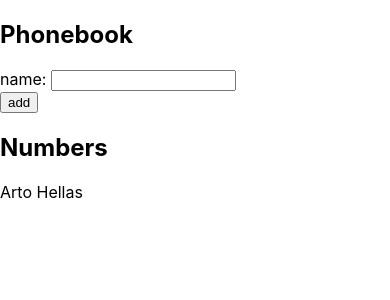
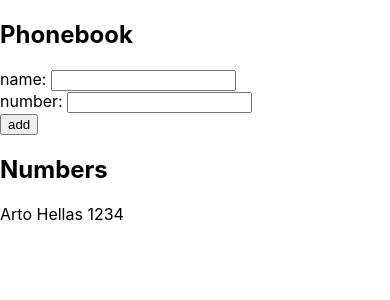
Before and after one commit to jasylwong/code_review_1, a React (Create React App) app in the folder part2/phonebook/: page / in a window 390 px wide. Shown: the top 300 px of the page. Built offline with nearby package versions, Linux system fonts and the light colour scheme.

Commit message:
2.8 phonebook step3

```diff
--- a/part2/phonebook/src/App.js
+++ b/part2/phonebook/src/App.js
@@ -2,12 +2,17 @@
 
 const App = () => {
   const [ persons, setPersons ] = useState([
-    { name: 'Arto Hellas' }
+    { name: 'Arto Hellas', number: '1234' }
   ])
   const [ newName, setNewName ] = useState('')
+  const [ newNumber, setNewNumber ] = useState('')
 
-  const onChange = (e) => {
+  const onNameChange = (e) => {
       setNewName(e.target.value)
+  }
+
+  const onNumberChange = (e) => {
+      setNewNumber(e.target.value)
   }
 
   const onSubmit = (e) => {
@@ -16,9 +21,10 @@
     if (names.includes(newName)) {
       alert(`${newName} is already added to phonebook`)
     } else {
-      const newPersons = [...persons, { name: newName}]
+      const newPersons = [...persons, { name: newName, number: newNumber }]
       setPersons(newPersons)
       setNewName('')
+      setNewNumber('')
     }
   }
 
@@ -27,7 +33,10 @@
       <h2>Phonebook</h2>
       <form onSubmit={onSubmit}>
         <div>
-          name: <input value={newName} onChange={onChange}/>
+          name: <input value={newName} onChange={onNameChange}/>
+        </div>
+        <div>
+          number: <input value={newNumber} onChange={onNumberChange}/>
         </div>
         <div>
           <button type="submit">add</button>
@@ -36,7 +45,7 @@
       <h2>Numbers</h2>
       {
         persons.map((person, i) => {
-          return <div key={i}>{person.name}</div>
+          return <div key={i}>{person.name} {person.number}</div>
         })
       }
     </div>
```
